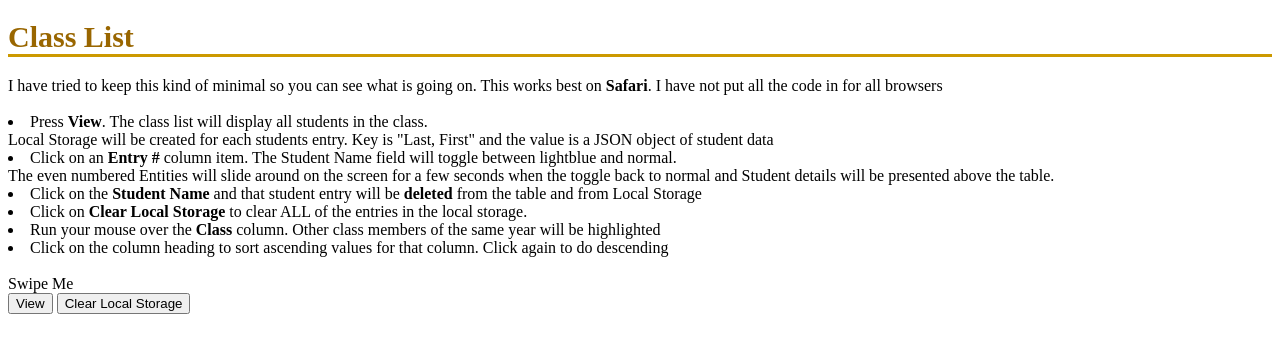
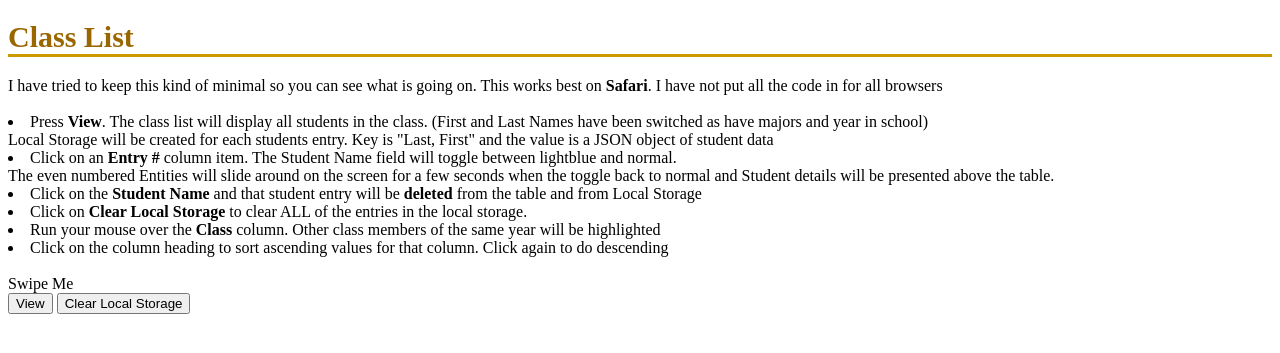
Before and after one commit to gtjames/gtjames.github.io, a Jekyll site: the page AJAX/AjaxTable.html, which Jekyll copies as it is, in a window 1280 px wide. Shown: the top 353 px of the page. Built offline with Jekyll 4.4.1, drawn with Linux system fonts in a browser that asks for light colours.

Commit message:
Update AjaxTable.html

```diff
--- a/AJAX/AjaxTable.html
+++ b/AJAX/AjaxTable.html
@@ -75,7 +75,7 @@ table tr:nth-child(odd)		{ background-color: #f1f1f1;	}
 
 I have tried to keep this kind of minimal so you can see what is going on. This works best on <b>Safari</b>.
 	I have not put all the code in for all browsers<br><br>
-<li>Press <B>View</B>. The class list will display all students in the class.<br>
+<li>Press <B>View</B>. The class list will display all students in the class. (First and Last Names have been switched as have majors and year in school)<br>
 	Local Storage will be created for each students entry. Key is "Last, First" and the value is a JSON object of student data
 <li>Click on an <B>Entry #</B> column item. The Student Name field will toggle between lightblue and normal. <br>
     The even numbered Entities will slide around on the screen for a few seconds when the toggle back to normal
```
